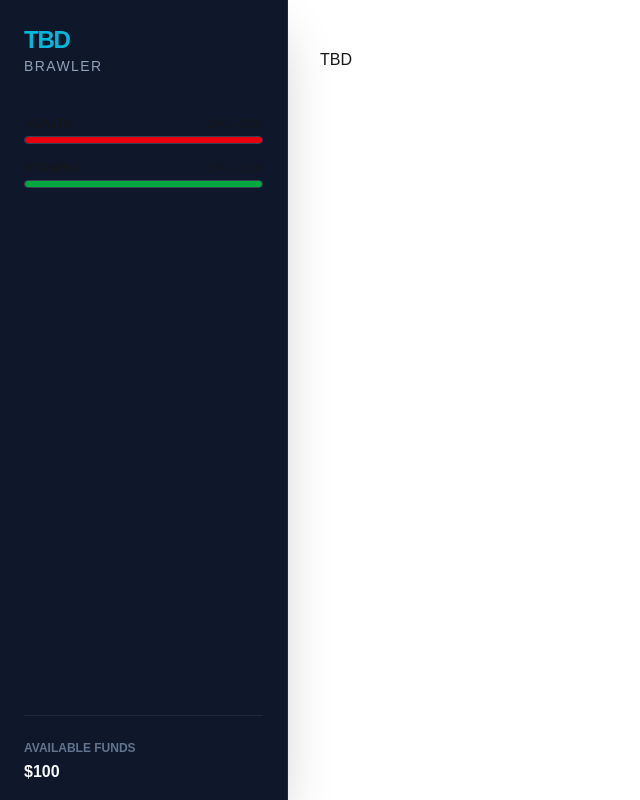
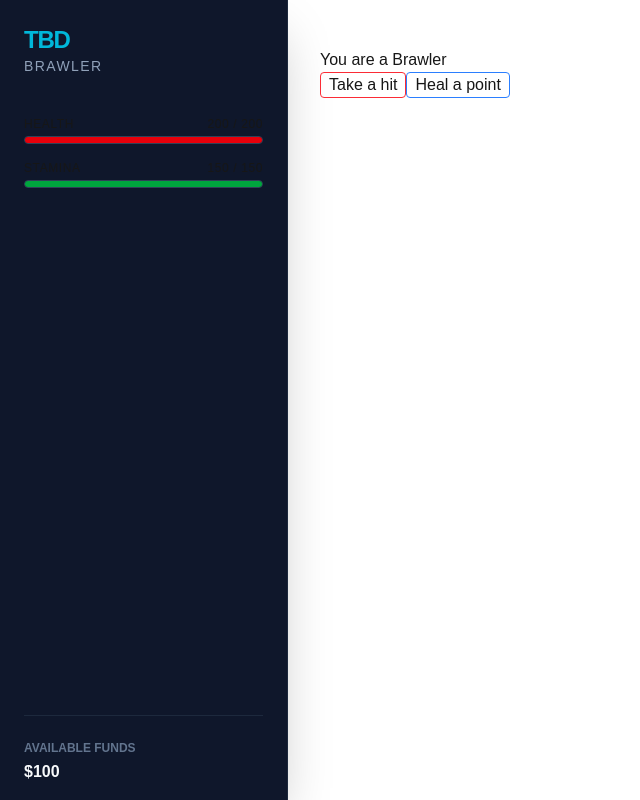
Before and after one commit to ahkian/text_game_with_redux, a Next.js app: page /prologue in a window 1280 px wide. Shown: the whole page, without its empty margins (0-640 px from the left). Built offline with nearby package versions, Linux system fonts and the light colour scheme.

Commit message:
Added reducer export that had been overlooked and tested out new Activity component

```diff
--- a/app/prologue/page.tsx
+++ b/app/prologue/page.tsx
@@ -1,22 +1,48 @@
 'use client'
 
-import { useEffect, useState } from "react";
+import { useState, Activity } from "react";
 import { useRouter } from "next/navigation";
 import { useAppDispatch, useAppSelector } from "@/lib/hooks";
+import { takeDamage, healDamage } from "@/lib/features/player/playerSlice";
 
 export default function Prologue() {
     const router = useRouter();
     const dispatch = useAppDispatch();
     const player = useAppSelector((state) => state.player);
+    const playerClass = player.className;
 
-    // Debug to confirm Redux state is updated/persisted across navigation
-    useEffect(() => {
-        console.log('Prologue player state:', player);
-    }, [player]);
+   const takeAHit = (e: React.MouseEvent<HTMLButtonElement>) => {
+        e.preventDefault()
+        dispatch(takeDamage(1))
+   }
+
+   const healAPoint = (e: React.MouseEvent<HTMLButtonElement>) => {
+        e.preventDefault()
+        dispatch(healDamage(1))
+   }
 
     return(
         <div className="content-center">
-            <h2>{player.name}</h2>
+            <Activity mode={playerClass === "Brawler" ? 'visible' : 'hidden'}>
+                You are a Brawler
+                <br/>
+                <button className="pl-2 pr-2 bg-transparent rounded border border-red-500 mb-3" onClick={takeAHit}>Take a hit</button>
+                <button className="pl-2 pr-2 bg-transparent rounded border border-blue-500" onClick={healAPoint}>Heal a point</button>
+            </Activity>
+            <Activity mode={playerClass === "Engineer" ? 'visible' : 'hidden'}>
+                You are an Engineer
+                <br/>
+                <button className="pl-2 pr-2 bg-transparent rounded border border-red-500 mb-3" onClick={takeAHit}>Take a hit</button>
+                <br/>
+                <button className="pl-2 pr-2 bg-transparent rounded border border-blue-500" onClick={healAPoint}>Heal a point</button>
+            </Activity>
+            <Activity mode={playerClass === "Thief" ? 'visible' : 'hidden'}>
+                You are a Thief
+                <br/>
+                <button className="pl-2 pr-2 bg-transparent rounded border border-red-500 mb-3" onClick={takeAHit}>Take a hit</button>
+                <br/>
+                <button className="pl-2 pr-2 bg-transparent rounded border border-blue-500" onClick={healAPoint}>Heal a point</button>
+            </Activity>
         </div>
     )
 }
--- a/lib/features/player/playerSlice.ts
+++ b/lib/features/player/playerSlice.ts
@@ -72,6 +72,7 @@ const playerSlice = createSlice({
 export const {
     setPlayerClass,
     takeDamage,
+    healDamage,
     updateFunds,
     spendResources,
     restPlayer
```
